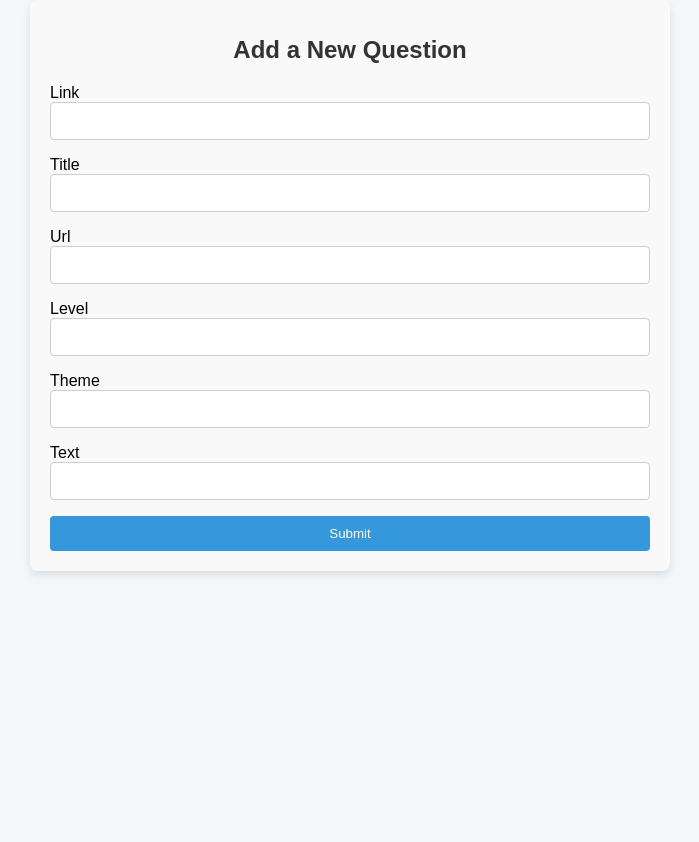
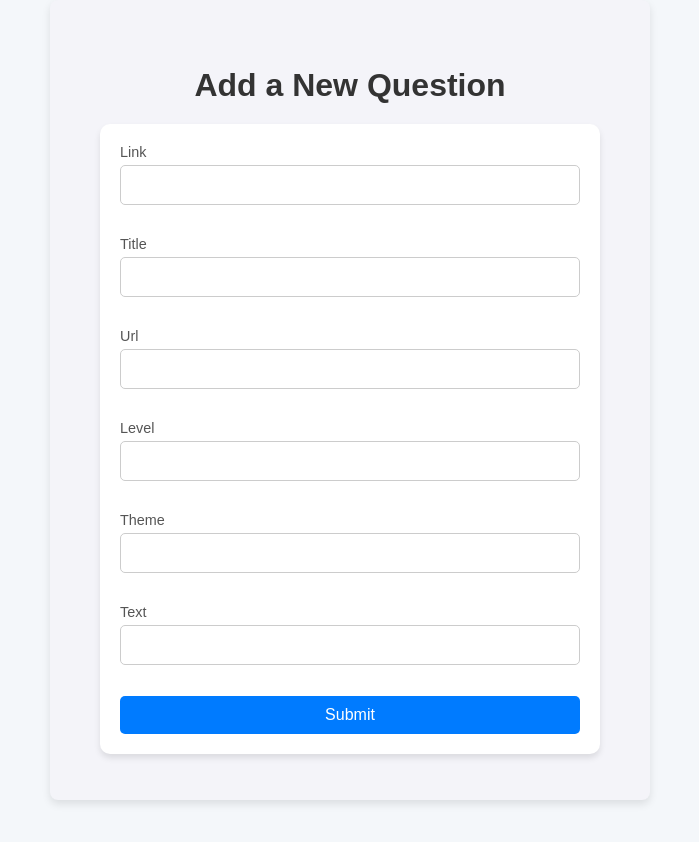
Before and after one commit to Volodymyr2022/interview-questions-web, a React (Vite) app: page /admin in a window 1280 px wide. Shown: the top 842 px of the page, without its empty margins (290-989 px from the left). Before the commit the page ends 800 px from the top, so only its background shows below. Built offline with nearby package versions, Linux system fonts and the light colour scheme; no server answers.

Commit message:
Add new component Update

```diff
--- a/src/components/Search/Input/index.jsx
+++ b/src/components/Search/Input/index.jsx
@@ -2,7 +2,7 @@ import React, { useState, useEffect } from "react";
 import ButtonComponent from "../../UI/Button/index.jsx";
 import InputComponent from "../../UI/Input/index.jsx";
 import SearchTheme from "../Theme/index.jsx";
-import questions from "../../../question.json";
+import { getData } from "../../../services/questions";
 import "./style.css";
 
 const SearchInput = ({
@@ -17,6 +17,8 @@ const SearchInput = ({
   const [uniqueLevels, setUniqueLevels] = useState([]);
 
   useEffect(() => {
+    async function fetchData() {
+      const questions = await getData();
       const themes = Array.from(
         new Set(
           questions.flatMap((result) =>
@@ -25,10 +27,14 @@ const SearchInput = ({
         )
       );
 
-    const levels = Array.from(new Set(questions.map((result) => result.level)));
+      const levels = Array.from(
+        new Set(questions.map((result) => result.level))
+      );
 
       setUniqueThemes(themes);
       setUniqueLevels(levels);
+    }
+    fetchData();
   }, []);
 
   return (
--- a/src/main.jsx
+++ b/src/main.jsx
@@ -3,6 +3,7 @@ import ReactDOM from 'react-dom/client';
 import './index.css';
 import Search from './views/Search/index';
 import Admin from './views/Admin/index';
+import Update from './views/Update/index.jsx';
 import reportWebVitals from './reportWebVitals';
 import { BrowserRouter, Routes, Route } from "react-router-dom";
 
@@ -12,6 +13,10 @@ root.render(
     <Routes>
       <Route path="/" element={<Search />} />
       <Route path="/admin" element={<Admin />} />
+      <Route path="/update/:id" element={<Update />} />
+
+      {/* <Route path="/update" element={<Update />} /> */}
+
     </Routes>
   </BrowserRouter>
 );
--- a/src/services/firebase.js
+++ b/src/services/firebase.js
@@ -14,33 +14,6 @@ const firebaseConfig = {
     measurementId: import.meta.env.VITE_FIREBASE_MEASUREMENT_ID,
 };
 
-
-// src/firebaseConfig.js
-
-
-// const firebaseConfig = {
-//   apiKey: import.meta.env.VITE_FIREBASE_API_KEY,
-//   authDomain: import.meta.env.VITE_FIREBASE_AUTH_DOMAIN,
-//   projectId: import.meta.env.VITE_FIREBASE_PROJECT_ID,
-//   storageBucket: import.meta.env.VITE_FIREBASE_STORAGE_BUCKET,
-//   messagingSenderId: import.meta.env.VITE_FIREBASE_MESSAGING_SENDER_ID,
-//   appId: import.meta.env.VITE_FIREBASE_APP_ID,
-// };
-
-
-
-// const firebaseConfig = {
-//     databaseURL: "https://react-vova-default-rtdb.firebaseio.com/",
-//     apiKey: "AIzaSyCw4dBpE4f434VZIKQ8skoq0J0ZpX3k6eI",
-//     authDomain: "react-vova.firebaseapp.com",
-//     databaseURL: "https://react-vova-default-rtdb.firebaseio.com",
-//     projectId: "react-vova",
-//     storageBucket: "react-vova.firebasestorage.app",
-//     messagingSenderId: "65933276049",
-//     appId: "1:65933276049:web:cbf9bce3a114fd4a3ba030",
-//     measurementId: "G-RCH9HWBJVZ"
-//   };
-
 // Initialize Firebase
 const app = initializeApp(firebaseConfig);
 const database = getDatabase(app);
@@ -56,7 +29,8 @@ export async function addQuestion(questions) {
   try {
     const usersRef = ref(database, "questions");
     const newUserRef = push(usersRef); // Auto-generate a unique key
-    await set(newUserRef, questions);
+    const newQuestion = { ...questions, id: newUserRef.key }; // Добавляем ключ в объект
+    await set(newUserRef, newQuestion);
     console.log(`Question added successfully.`);
   } catch (error) {
     console.error("Error adding question", error);
--- /dev/null
+++ b/src/services/questions.js
@@ -0,0 +1,5 @@
+import questions from '../question.json'
+
+export const getData = () => {
+    return Promise.resolve(questions);
+}
--- a/src/views/Search/index.jsx
+++ b/src/views/Search/index.jsx
@@ -1,11 +1,11 @@
-import React, { useState, useRef, useEffect } from 'react';
-import { useLocation } from 'react-router-dom';
-import questions from '../../question.json';
-import Header from '../../components/Search/Header/index.jsx';
-import Input from '../../components/Search/Input/index.jsx';
-import Results from '../../components/Search/Results/index.jsx';
-import Footer from '../../components/Search/Footer/index.jsx';
-import './style.css';
+import React, { useState, useRef, useEffect } from "react";
+import { useLocation } from "react-router-dom";
+import { getData } from "../../services/questions";
+import Header from "../../components/Search/Header/index.jsx";
+import Input from "../../components/Search/Input/index.jsx";
+import Results from "../../components/Search/Results/index.jsx";
+import Footer from "../../components/Search/Footer/index.jsx";
+import "./style.css";
 
 const Search = () => {
   const searchRef = useRef();
@@ -14,18 +14,22 @@ const Search = () => {
   const { hash } = useLocation();
 
   useEffect(() => {
+    async function fetchData() {
+      const questions = await getData();
       const question = questions.find((element) => element.link === hash);
       if (question) {
         setResults([question]);
         setSearchPerformed(true);
       }
+    }
+    fetchData();
   }, [hash]);
 
-    const onSearch = (e, customQuery) => {
+  const onSearch =async (e, customQuery) => {
     if (e) e.preventDefault();
     const query = customQuery || searchRef.current.value.trim().toLowerCase();
-        const rgxp = new RegExp(query, 'i');
-
+    const rgxp = new RegExp(query, "i");
+    const questions = await getData();
     const filteredResults = questions.filter((question) =>
       Object.values(question).some((field) => String(field).match(rgxp))
     );
@@ -39,8 +43,13 @@ const Search = () => {
     <>
       <Header />
       <main className="search-main">
-                <Input searchRef={searchRef} onSearch={onSearch} searchPerformed={searchPerformed}
-                    results={results} onTagClick={onTagClick}/>
+        <Input
+          searchRef={searchRef}
+          onSearch={onSearch}
+          searchPerformed={searchPerformed}
+          results={results}
+          onTagClick={onTagClick}
+        />
         <Results
           results={results}
           onTagClick={onTagClick}
--- /dev/null
+++ b/src/views/Update/index.jsx
@@ -0,0 +1,105 @@
+import React, { useEffect, useState } from "react";
+import { Formik } from "formik";
+import { useParams, useNavigate } from "react-router-dom";
+import { fetchAllQuestions, updateQuestion } from "../../services/firebase";
+import "./style.css";
+
+const form = [
+  { label: "Link", name: "link" },
+  { label: "Title", name: "title" },
+  { label: "Url", name: "url" },
+  { label: "Level", name: "level" },
+  { label: "Theme", name: "theme" },
+  { label: "Text", name: "text" },
+];
+
+const Update = () => {
+  const { id } = useParams();
+  const navigate = useNavigate();
+  const [initialValues, setInitialValues] = useState(null);
+
+  useEffect(() => {
+    const loadQuestion = async () => {
+      const questions = await fetchAllQuestions();
+      if (questions[id]) {
+        setInitialValues(questions[id]);
+      } else {
+        alert("Question not found!");
+        navigate("/");
+      }
+    };
+
+    loadQuestion();
+  }, [id, navigate]);
+
+  if (!initialValues) return <div>Loading...</div>;
+
+  return (
+    <div className="update-container">
+      <h1 className="title">Update Question</h1>
+      <Formik
+        initialValues={initialValues}
+        validate={(values) => {
+          const errors = {};
+          form.forEach(({ name }) => {
+            if (name !== "url" && !values[name]) {
+              errors[name] = "Required";
+            }
+          });
+          return errors;
+        }}
+        onSubmit={async (values, { setSubmitting }) => {
+          try {
+            await updateQuestion(id, values);
+            alert("Question updated successfully!");
+            navigate("/");
+          } catch (error) {
+            console.error("Error updating question:", error);
+            alert("Failed to update question.");
+          } finally {
+            setSubmitting(false);
+          }
+        }}
+      >
+        {({
+          values,
+          errors,
+          touched,
+          handleChange,
+          handleBlur,
+          handleSubmit,
+          isSubmitting,
+        }) => (
+          <form onSubmit={handleSubmit} className="form-container">
+            {form.map(({ label, name }) => (
+              <div className="form-group" key={name}>
+                <label>{label}</label>
+                <input
+                  type="text"
+                  name={name}
+                  className="input-field"
+                  onChange={handleChange}
+                  onBlur={handleBlur}
+                  value={values[name] || ""}
+                />
+                {errors[name] && touched[name] && (
+                  <div className="error">{errors[name]}</div>
+                )}
+              </div>
+            ))}
+
+            <button
+              type="submit"
+              className="submit-button"
+              disabled={isSubmitting}
+            >
+              Update
+            </button>
+          </form>
+        )}
+      </Formik>
+    </div>
+  );
+};
+
+export default Update;
--- /dev/null
+++ b/src/views/Update/style.css
@@ -0,0 +1,93 @@
+/* Общий стиль контейнера */
+.basic-container,
+.update-container {
+  display: flex;
+  flex-direction: column;
+  align-items: center;
+  justify-content: center;
+  min-height: 100vh;
+  background-color: #f4f4f9;
+  font-family: Arial, sans-serif;
+  padding: 20px;
+  box-sizing: border-box;
+}
+
+/* Заголовок */
+.title {
+  font-size: 2rem;
+  font-weight: bold;
+  color: #333;
+  margin-bottom: 20px;
+}
+
+/* Контейнер формы */
+.form-container {
+  width: 100%;
+  max-width: 500px;
+  background: #ffffff;
+  padding: 20px;
+  border-radius: 10px;
+  box-shadow: 0 4px 6px rgba(0, 0, 0, 0.1);
+  box-sizing: border-box;
+}
+
+/* Группа полей формы */
+.form-group {
+  margin-bottom: 15px;
+}
+
+.form-group label {
+  display: block;
+  font-size: 0.9rem;
+  color: #555;
+  margin-bottom: 5px;
+}
+
+/* Поля ввода */
+.input-field {
+  width: 100%;
+  padding: 10px;
+  border: 1px solid #ccc;
+  border-radius: 5px;
+  font-size: 1rem;
+  color: #333;
+  box-sizing: border-box;
+  outline: none;
+}
+
+.input-field:focus {
+  border-color: #007bff;
+  box-shadow: 0 0 3px rgba(0, 123, 255, 0.5);
+}
+
+/* Сообщения об ошибках */
+.error {
+  color: #d9534f;
+  font-size: 0.8rem;
+  margin-top: 5px;
+}
+
+/* Кнопка отправки */
+.submit-button {
+  display: inline-block;
+  width: 100%;
+  padding: 10px;
+  background-color: #007bff;
+  color: #fff;
+  border: none;
+  border-radius: 5px;
+  font-size: 1rem;
+  cursor: pointer;
+  text-align: center;
+  box-sizing: border-box;
+  transition: background-color 0.3s ease;
+}
+
+.submit-button:hover {
+  background-color: #0056b3;
+}
+
+.submit-button:disabled {
+  background-color: #ccc;
+  cursor: not-allowed;
+}
```
Also changed, not shown: src/views/Admin/index.jsx (+2 -28 lines). Lines whose indentation alone changed are shown as unchanged.
